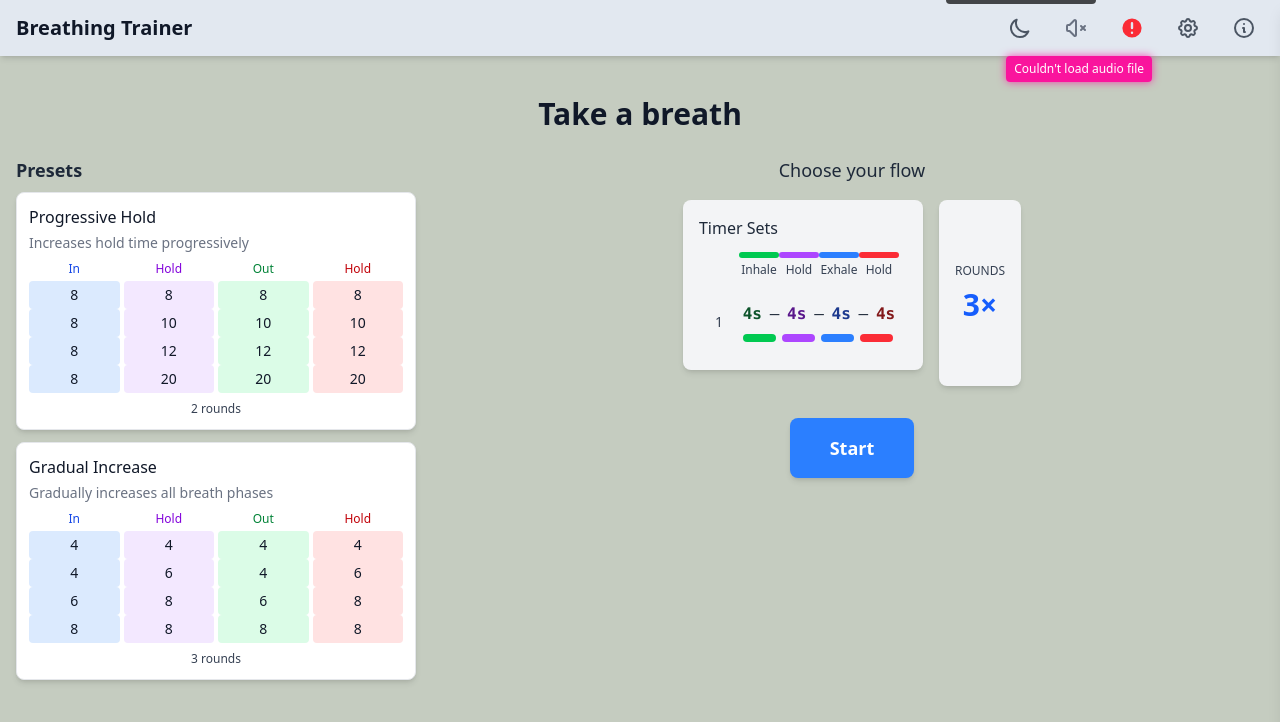
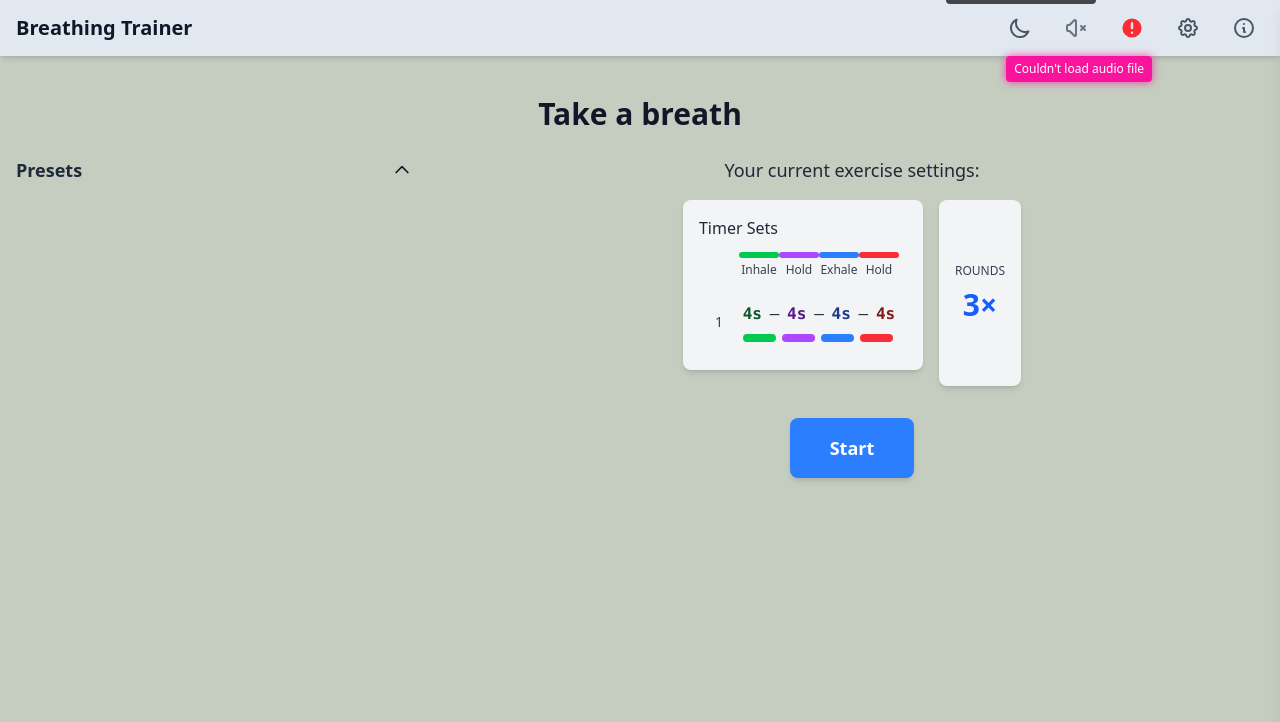
Before and after one commit to pavel-arkharov/breath-thesis, a Vue app: page / in a window 1280 px wide. Shown: the top 722 px of the page. Built offline with nearby package versions, Linux system fonts and the light colour scheme.

Commit message:
Preset tab collapsable now

```diff
--- a/src/components/BreathingPresets.vue
+++ b/src/components/BreathingPresets.vue
@@ -1,4 +1,5 @@
 <script setup lang="ts">
+import { ref } from 'vue'
 import { useBreathingStore } from '@/stores/breathingStore'
 import { v4 as uuidv4 } from 'uuid'
 
@@ -11,6 +12,14 @@ interface BreathingPattern {
 }
 
 const store = useBreathingStore()
+
+// Track expanded/collapsed state - default to collapsed
+const isExpanded = ref(false)
+
+// Toggle expanded/collapsed state
+function toggleExpanded() {
+  isExpanded.value = !isExpanded.value
+}
 
 // Function to load and apply the preset
 function applyPreset(preset: BreathingPattern): void {
@@ -67,8 +76,32 @@ const gradualIncreasePreset: BreathingPattern = {
 
 <template>
   <div class="breathing-presets">
-    <h3 class="text-lg font-semibold mb-2 text-gray-800 dark:text-gray-200">Presets</h3>
+    <div class="presets-header flex justify-between items-center mb-2">
+      <h3 class="text-lg font-semibold text-gray-800 dark:text-gray-200">Presets</h3>
+      <button
+        @click="toggleExpanded"
+        class="fold-button p-1 rounded-full hover:bg-slate-300 dark:hover:bg-neon-pink/20 transition"
+        :title="isExpanded ? 'Collapse presets' : 'Expand presets'"
+      >
+        <!-- Chevron icon that rotates based on expanded state -->
+        <svg xmlns="http://www.w3.org/2000/svg"
+             class="h-5 w-5 transform transition-transform duration-300"
+             :class="{'rotate-180': !isExpanded}"
+             fill="none" viewBox="0 0 24 24" stroke="currentColor">
+          <path stroke-linecap="round" stroke-linejoin="round" stroke-width="2" d="M19 9l-7 7-7-7" />
+        </svg>
+      </button>
+    </div>
 
+    <!-- Foldable content with transition -->
+    <div
+      class="presets-content overflow-hidden transition-all duration-300"
+      :style="{
+        maxHeight: isExpanded ? '1000px' : '0px',
+        opacity: isExpanded ? 1 : 0,
+        marginTop: isExpanded ? '0.5rem' : '0'
+      }"
+    >
       <div class="presets-grid">
         <!-- Progressive Hold Preset -->
         <button
@@ -125,6 +158,7 @@ const gradualIncreasePreset: BreathingPattern = {
         </button>
       </div>
     </div>
+  </div>
 </template>
 
 <style scoped>
@@ -147,6 +181,11 @@ const gradualIncreasePreset: BreathingPattern = {
   transform: translateY(-2px);
 }
 
+/* Animation for folding/unfolding */
+.presets-content {
+  transition: max-height 0.3s ease-in-out, opacity 0.3s ease-in-out, margin 0.3s ease-in-out;
+}
+
 /* Responsive styles - add two columns on larger screens */
 @media (min-width: 768px) {
   .presets-grid {
--- a/src/components/TimerPresetTable.vue
+++ b/src/components/TimerPresetTable.vue
@@ -23,7 +23,7 @@ const maxPhaseTime = computed(() => {
 <template>
   <div class="timer-preset-table">
     <div class="text-center mb-4 font-medium text-lg text-gray-800 dark:text-gray-200">
-      Choose your flow
+      Your current exercise settings:
     </div>
 
     <div class="flex items-start gap-4">
```
Lines whose indentation alone changed are shown as unchanged.
